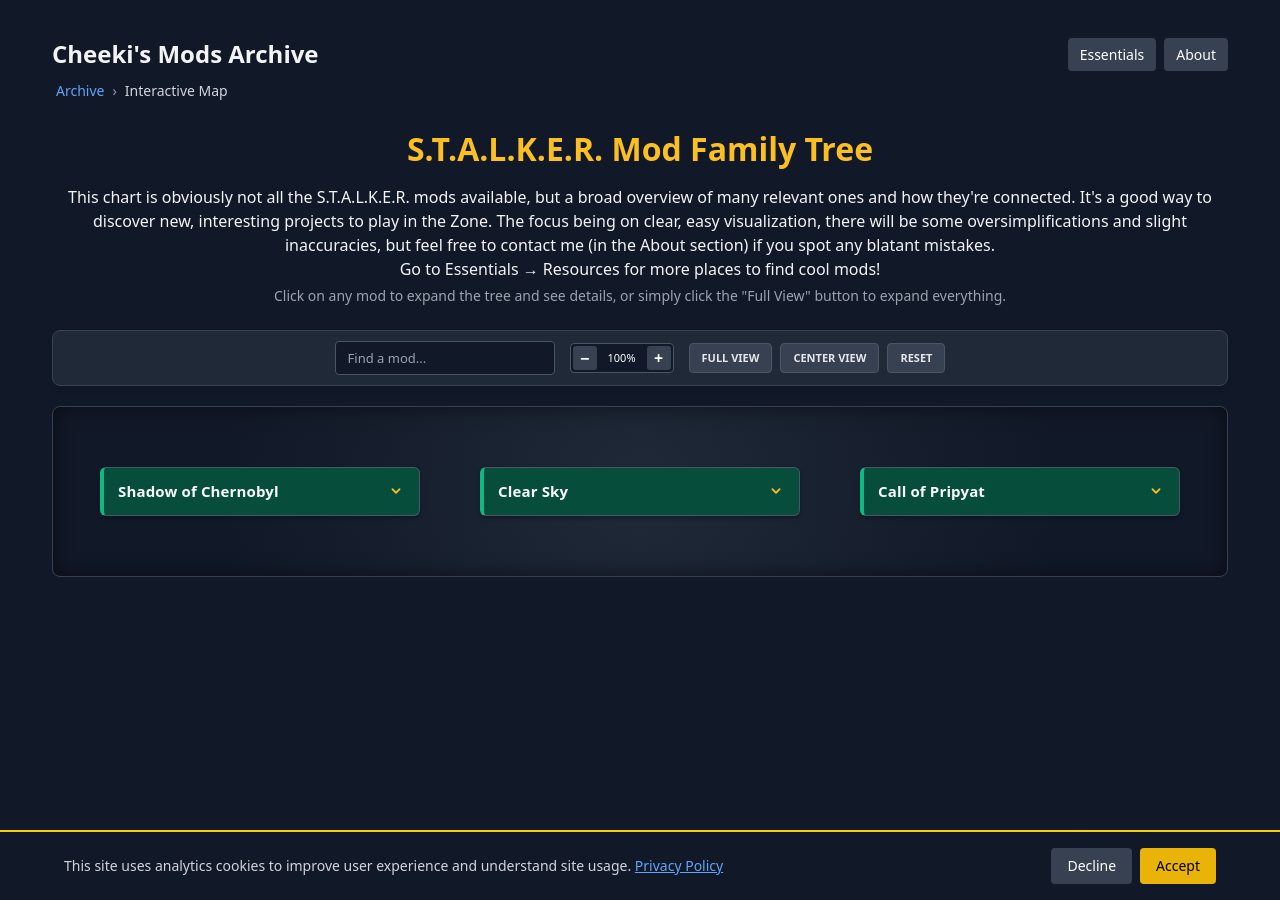
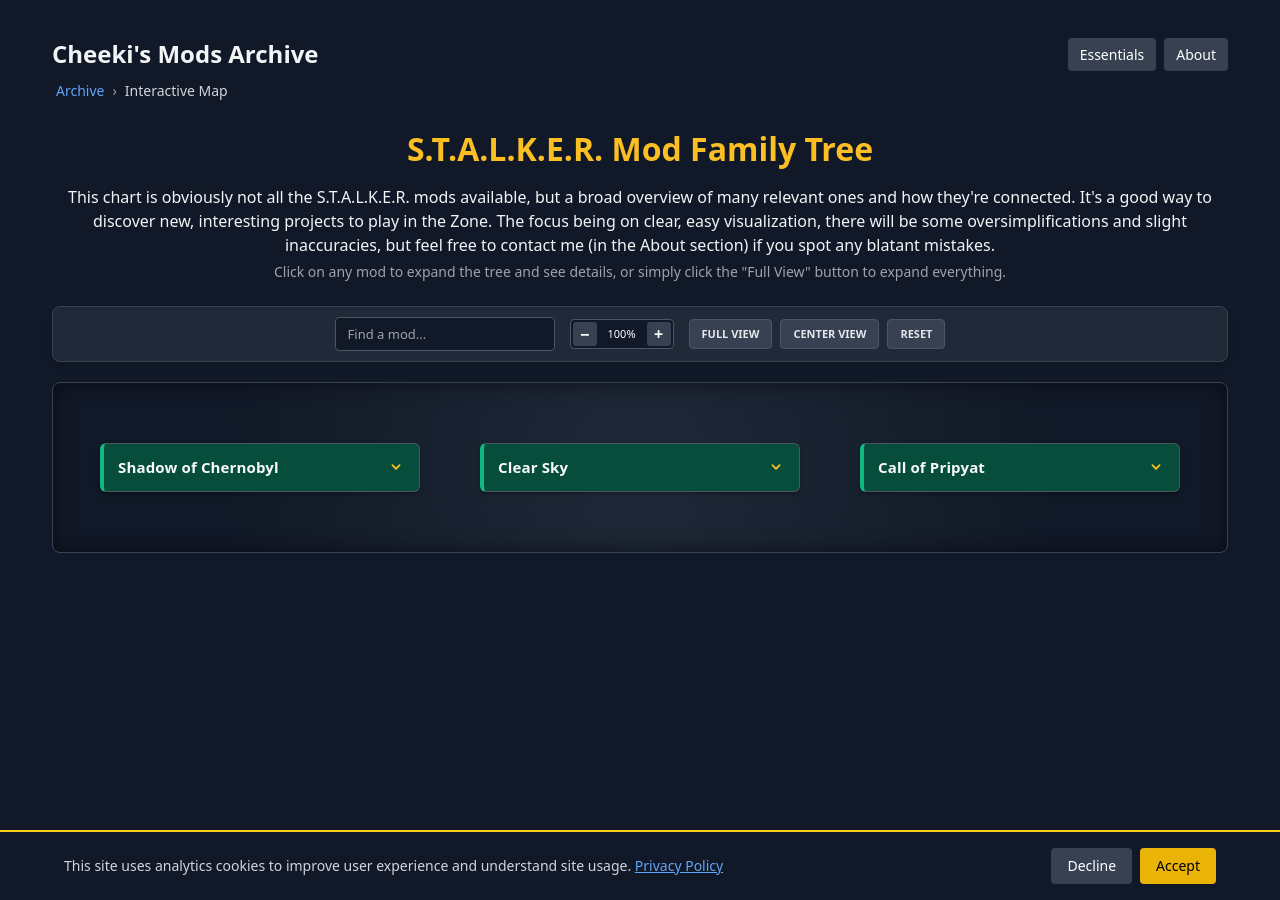
Before and after one commit to Cheekitos/CSMA-Test, a Jekyll site: the page built from stalker-map.html, in a window 1280 px wide. Built offline with Jekyll 4.4.1, drawn with Linux system fonts in a browser that asks for light colours; nearby versions of some CDN libraries; some of the changed lines change nothing that is shown.

Commit message:
Update stalker-map.html

```diff
--- a/stalker-map.html
+++ b/stalker-map.html
@@ -2,9 +2,9 @@
 layout: default
 title: Interactive Mod Map
 body_class: map-page
-seo_title: "S.T.A.L.K.E.R. Mod Family Tree | Interactive History & Connections"
-seo_description: "Explore the evolution of S.T.A.L.K.E.R. mods with our interactive family tree. Discover how mods like Anomaly, Misery, and Autumn Aurora are connected."
-keywords: "STALKER mod tree, STALKER mod family tree, STALKER mod history, interactive STALKER map, best STALKER story mods, STALKER mod hierarchy, SoC mod lineage, CoP mod tree"
+seo_title: "S.T.A.L.K.E.R. Mod Family Tree | Interactive Map 2025"
+seo_description: "Navigate the S.T.A.L.K.E.R. mod ecosystem. See how mods evolved and are connected to each other with this visual guide."
+keywords: "STALKER mods, STALKER mod chart, STALKER mod history, STALKER mod map, best STALKER story mods, STALKER mod hierarchy, Cheeki Breeki, STALKER modpacks"
 ---
 
 <link rel="stylesheet" href="{{ site.baseurl }}/assets/css/stalker-map.css">
@@ -34,8 +34,7 @@
   </nav>
 
   <h1 class="page-title">S.T.A.L.K.E.R. Mod Family Tree</h1>
-  <p class="page-subtitle">This chart is obviously not all the S.T.A.L.K.E.R. mods available, but a broad overview of many relevant ones and how they're connected. It's a good way to discover new, interesting projects to play in the Zone. The focus being on clear, easy visualization, there will be some oversimplifications and slight inaccuracies, but feel free to contact me (in the About section) if you spot any blatant mistakes.
-  <br>Go to Essentials → Resources for more places to find cool mods!</p>
+  <p class="page-subtitle">This chart is obviously not all the S.T.A.L.K.E.R. mods available, but a broad overview of many relevant ones and how they're connected. It's a good way to discover new, interesting projects to play in the Zone. The focus being on clear, easy visualization, there will be some oversimplifications and slight inaccuracies, but feel free to contact me (in the About section) if you spot any blatant mistakes.</p>
   <p class="page-description">Click on any mod to expand the tree and see details, or simply click the "Full View" button to expand everything.</p>
 
   <div class="controls-bar">
```
